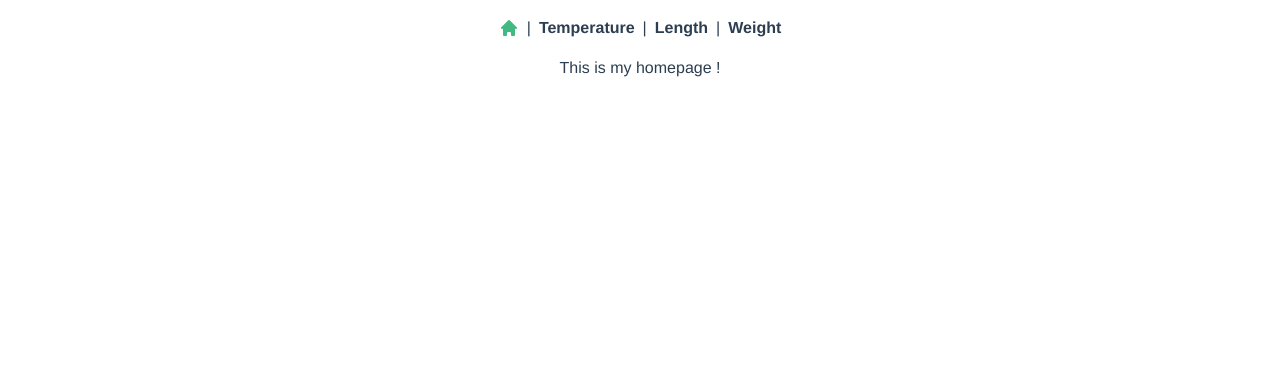
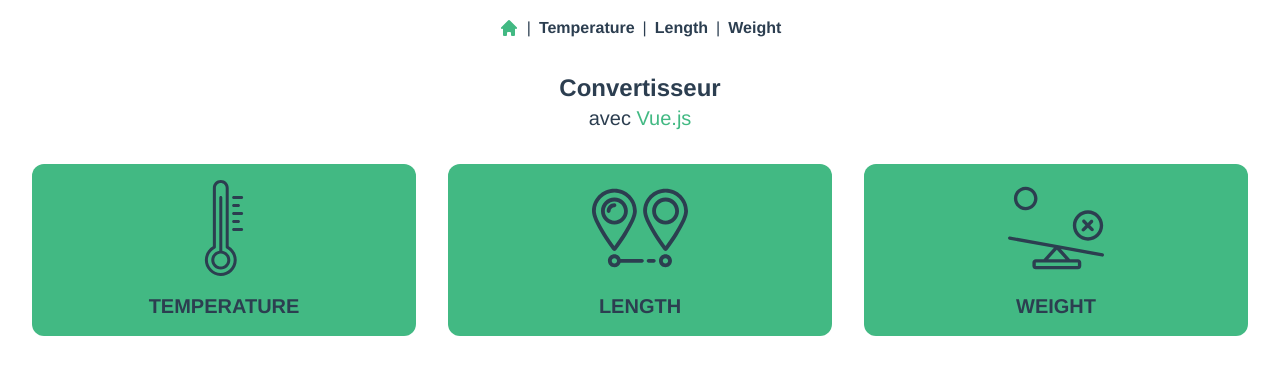
Before and after one commit to mdutry/convertissor-calculator, a Vue app: page / in a window 1280 px wide. Shown: the top 374 px of the page. Built offline with nearby package versions, Linux system fonts and the light colour scheme.

Commit message:
config BlockItem and add in Home + CSS with Tailwind

```diff
--- a/src/App.vue
+++ b/src/App.vue
@@ -20,7 +20,6 @@
     font-family: Avenir, Helvetica, Arial, sans-serif;
     -webkit-font-smoothing: antialiased;
     -moz-osx-font-smoothing: grayscale;
-    text-align: center;
     color: #2c3e50;
   }
 </style>
--- /dev/null
+++ b/src/components/BlockItem.vue
@@ -0,0 +1,54 @@
+<template>
+    <div class="cursor-pointer flex flex-col justify-center items-center p-4 bg-primary rounded-xl" @click="redirectTo">
+        <div v-if="title === 'Weight'">
+            <svg xmlns="http://www.w3.org/2000/svg" class="h-24 w-24" viewBox="0 0 234.686 234.686" fill="currentColor">
+                <path d="M231.305,179.171L4.854,137.998c-2.254-0.43-4.379,1.077-4.787,3.313c-0.406,2.236,1.077,4.379,3.315,4.785 l108.976,19.814l-25.304,27.604H67.908c-4.525,0-8.207,3.711-8.207,8.275v8.154c0,4.564,3.681,8.275,8.207,8.275h102.989 c4.525,0,8.207-3.711,8.207-8.275v-8.154c0-4.564-3.681-8.275-8.207-8.275H151.75l-22.485-24.529l100.568,18.285 c0.249,0.048,0.496,0.068,0.739,0.068c1.952,0,3.685-1.391,4.047-3.382C235.027,181.72,233.543,179.577,231.305,179.171z M170.869,201.789l0.028,8.194l-102.961-0.04v-8.154l-0.028-0.04L170.869,201.789z M140.578,193.514H98.227l21.176-23.103 L140.578,193.514z"/>
+                <path d="M43.232,74.112c15.892,0,28.821-12.931,28.821-28.821c0-15.89-12.929-28.822-28.821-28.822 c-15.892,0-28.821,12.931-28.821,28.822S27.34,74.112,43.232,74.112z M43.232,24.704c11.351,0,20.587,9.236,20.587,20.587 c0,11.351-9.236,20.587-20.587,20.587s-20.587-9.236-20.587-20.587C22.645,33.94,31.881,24.704,43.232,24.704z"/>
+                <path d="M195.572,148.223c20.432,0,37.056-16.622,37.056-37.056s-16.624-37.056-37.056-37.056s-37.056,16.622-37.056,37.056 C158.516,131.601,175.14,148.223,195.572,148.223z M195.572,82.346c15.892,0,28.821,12.931,28.821,28.821 s-12.929,28.821-28.821,28.821c-15.892,0-28.821-12.931-28.821-28.821S179.68,82.346,195.572,82.346z"/>
+                <path d="M183.926,126.077c1.054,0,2.107-0.402,2.911-1.206l8.308-8.307l7.705,7.704c0.804,0.804,1.858,1.206,2.911,1.206 s2.107-0.402,2.911-1.206c1.608-1.608,1.608-4.214,0-5.822l-7.705-7.704l6.249-6.248c1.608-1.608,1.608-4.214,0-5.822 c-1.608-1.608-4.214-1.608-5.822,0l-6.249,6.248l-6.852-6.852c-1.608-1.608-4.214-1.608-5.822,0 c-1.609,1.608-1.608,4.214,0,5.822l6.852,6.852l-8.308,8.307c-1.608,1.608-1.608,4.214,0,5.822 C181.819,125.674,182.873,126.077,183.926,126.077z"/>
+            </svg>
+        </div>
+        <div v-else-if="title === 'Length'">
+            <svg xmlns="http://www.w3.org/2000/svg" class="h-24 w-24" viewBox="0 0 502 502" fill="currentColor">
+                <path d="M117.253,371.669c3.112,0,6.047-1.449,7.939-3.919c0.271-0.354,27.396-35.857,54.14-78.162 c36.611-57.913,55.174-100.707,55.174-127.194c0-64.654-52.6-117.253-117.253-117.253S0,97.74,0,162.393 c0,26.487,18.563,69.282,55.174,127.194c26.744,42.305,53.869,77.808,54.14,78.162 C111.207,370.22,114.141,371.669,117.253,371.669z M20,162.393c0-53.625,43.628-97.253,97.253-97.253 s97.253,43.628,97.253,97.253c0,42.092-64.164,137.76-97.254,182.618C84.16,300.158,20,204.504,20,162.393z"/>
+                <path d="M187.544,162.393c0-38.758-31.532-70.291-70.291-70.291c-38.759,0-70.291,31.532-70.291,70.291 c0,38.759,31.532,70.291,70.291,70.291C156.012,232.684,187.544,201.152,187.544,162.393z M66.963,162.393 c0-27.73,22.56-50.291,50.291-50.291c27.731,0,50.291,22.56,50.291,50.291s-22.56,50.291-50.291,50.291 C89.523,212.684,66.963,190.124,66.963,162.393z"/>
+                <path d="M127.253,132.103c0-5.523-4.477-10-10-10c-22.216,0-40.291,18.074-40.291,40.291c0,5.523,4.477,10,10,10 c5.523,0,10-4.477,10-10c0-11.188,9.102-20.291,20.291-20.291C122.776,142.103,127.253,137.626,127.253,132.103z"/>
+                <path d="M384.746,45.14c-64.654,0-117.253,52.6-117.253,117.253c0,26.487,18.563,69.282,55.174,127.194 c26.744,42.305,53.869,77.808,54.14,78.162c1.892,2.471,4.827,3.919,7.939,3.919s6.047-1.449,7.939-3.919 c0.271-0.354,27.396-35.857,54.141-78.162C483.437,231.675,502,188.881,502,162.393C502,97.74,449.4,45.14,384.746,45.14z M384.746,345.012c-33.093-44.854-97.253-140.508-97.253-182.619c0-53.625,43.628-97.253,97.253-97.253 c53.626,0,97.254,43.628,97.254,97.253C482,204.485,417.836,300.154,384.746,345.012z"/>
+                <path d="M384.746,92.103c-38.758,0-70.29,31.532-70.29,70.291c0,38.759,31.532,70.291,70.29,70.291s70.291-31.532,70.291-70.291 C455.037,123.635,423.504,92.103,384.746,92.103z M384.746,212.684c-27.73,0-50.29-22.56-50.29-50.291s22.56-50.291,50.29-50.291 c27.73,0,50.291,22.56,50.291,50.291S412.477,212.684,384.746,212.684z"/>
+                <path d="M384.15,388.86c-18.748,0-34,15.252-34,34s15.252,34,34,34s34-15.252,34-34S402.897,388.86,384.15,388.86z M384.15,436.86c-7.72,0-14-6.28-14-14c0-7.72,6.28-14,14-14c7.72,0,14,6.28,14,14C398.15,430.58,391.87,436.86,384.15,436.86z" />
+                <path d="M323.15,412.86h-27c-5.523,0-10,4.477-10,10s4.477,10,10,10h27c5.523,0,10-4.477,10-10S328.673,412.86,323.15,412.86z"/>
+                <path d="M261.15,412.86H149.647c-4.281-13.882-17.229-24-32.497-24c-18.748,0-34,15.252-34,34s15.252,34,34,34 c15.268,0,28.217-10.118,32.497-24H261.15c5.523,0,10-4.477,10-10S266.673,412.86,261.15,412.86z M117.15,436.86 c-7.72,0-14-6.28-14-14c0-7.72,6.28-14,14-14c7.72,0,14,6.28,14,14C131.15,430.58,124.87,436.86,117.15,436.86z"/>
+            </svg>
+        </div>
+        <div v-else-if="title === 'Temperature'">
+            <svg xmlns="http://www.w3.org/2000/svg" class="h-24 w-24" viewBox="0 0 512.001 512.001" fill="currentColor">
+                <path d="M281.12,353.354V42.221C281.12,18.941,262.18,0,238.899,0c-23.282,0-42.221,18.941-42.221,42.221v311.133 c-26.391,15.093-42.646,42.761-42.756,73.36c-0.078,21.959,8.481,42.96,24.097,59.132c15.624,16.179,36.315,25.453,58.26,26.115 c0.886,0.026,1.767,0.04,2.649,0.04c22.227-0.001,43.14-8.461,59.142-23.987c16.642-16.149,25.806-37.809,25.806-60.992 C323.875,396.291,307.619,368.505,281.12,353.354z M286.905,476.506c-13.496,13.095-31.316,20.003-50.142,19.427 c-17.741-0.534-34.507-8.072-47.21-21.226c-12.701-13.152-19.661-30.176-19.597-47.937c0.093-26.181,14.773-49.723,38.31-61.438 c2.724-1.355,4.444-4.136,4.444-7.177V42.221c0-14.44,11.748-26.188,26.188-26.188c14.44,0,26.188,11.748,26.188,26.188v315.935 c0,3.042,1.721,5.821,4.444,7.177c23.632,11.762,38.311,35.4,38.311,61.689C307.842,445.831,300.407,463.405,286.905,476.506z"/>
+                <path d="M246.915,376.889V93.528c0-4.427-3.589-8.017-8.017-8.017c-4.427,0-8.017,3.589-8.017,8.017v283.361 c-24.2,3.855-42.756,24.866-42.756,50.133c0,27.995,22.777,50.772,50.772,50.772c27.995,0,50.772-22.777,50.772-50.772 C289.671,401.755,271.115,380.744,246.915,376.889z M238.899,461.761c-19.155,0-34.739-15.584-34.739-34.739 c0-19.155,15.584-34.739,34.739-34.739s34.739,15.584,34.739,34.739C273.638,446.177,258.054,461.761,238.899,461.761z"/>
+                <path d="M350.063,256.534h-42.756c-4.427,0-8.017,3.589-8.017,8.017s3.589,8.017,8.017,8.017h42.756 c4.427,0,8.017-3.589,8.017-8.017S354.492,256.534,350.063,256.534z"/>
+                <path d="M332.961,213.778h-25.653c-4.427,0-8.017,3.589-8.017,8.017c0,4.427,3.589,8.017,8.017,8.017h25.653 c4.427,0,8.017-3.589,8.017-8.017C340.978,217.368,337.388,213.778,332.961,213.778z"/>
+                <path d="M350.063,171.023h-42.756c-4.427,0-8.017,3.589-8.017,8.017c0,4.427,3.589,8.017,8.017,8.017h42.756 c4.427,0,8.017-3.589,8.017-8.017C358.08,174.612,354.492,171.023,350.063,171.023z"/>
+                <path d="M332.961,128.267h-25.653c-4.427,0-8.017,3.589-8.017,8.017c0,4.427,3.589,8.017,8.017,8.017h25.653 c4.427,0,8.017-3.589,8.017-8.017C340.978,131.856,337.388,128.267,332.961,128.267z"/>
+                <path d="M350.063,85.511h-42.756c-4.427,0-8.017,3.589-8.017,8.017c0,4.427,3.589,8.017,8.017,8.017h42.756 c4.427,0,8.017-3.589,8.017-8.017C358.08,89.101,354.491,85.511,350.063,85.511z"/>
+            </svg>
+        </div>
+        <h3 class="mt-4 font-bold text-xl uppercase">{{ title }}</h3>
+    </div>
+</template>
+
+<script>
+export default {
+    props: {
+        title: {
+            type: String,
+            required: true
+        }
+    },
+    methods: {
+        redirectTo() {
+            this.$router.push({
+                path: `/${this.title.toLowerCase()}`
+            })
+        }
+    }
+}
+</script>
--- a/src/views/Home.vue
+++ b/src/views/Home.vue
@@ -1,11 +1,21 @@
 <template>
-  <div class="home">
-    <h1>This is my homepage !</h1>
+  <div class="mt-4">
+    <h2 class="text-2xl font-bold text-center">Convertisseur</h2>
+    <p class="text-center text-xl">avec <span class="text-primary">Vue.js</span></p>
+    <div class="px-8 py-4 grid grid-cols-3 gap-8 mt-4">
+      <BlockItem title="Temperature" />
+      <BlockItem title="Length" />
+      <BlockItem title="Weight" />
+    </div>
   </div>
 </template>
 
 <script>
+  import BlockItem from "../components/BlockItem.vue"
   export default {
-    name: 'Home'
+    name: 'Home',
+    components: {
+      BlockItem
+    }
   }
 </script>
--- a/src/views/Length.vue
+++ b/src/views/Length.vue
@@ -1,5 +1,6 @@
 <template>
-  <div class="length">
-    <h1>This is a length page</h1>
+  <div class="mt-4">
+    <h2 class="text-2xl font-bold text-center">This is a length page</h2>
+    <p class="text-center text-xl">avec <span class="text-primary">Vue.js</span></p>
   </div>
 </template>
--- a/src/views/Temperature.vue
+++ b/src/views/Temperature.vue
@@ -1,5 +1,6 @@
 <template>
-  <div class="temperature">
-    <h1>This is a temperature page</h1>
+  <div class="mt-4">
+    <h2 class="text-2xl font-bold text-center">This is a temperature page</h2>
+    <p class="text-center text-xl">avec <span class="text-primary">Vue.js</span></p>
   </div>
 </template>
--- a/src/views/Weight.vue
+++ b/src/views/Weight.vue
@@ -1,5 +1,6 @@
 <template>
-  <div class="weight">
-    <h1>This is a weight page</h1>
+  <div class="mt-4">
+    <h2 class="text-2xl font-bold text-center">This is a weight page</h2>
+    <p class="text-center text-xl">avec <span class="text-primary">Vue.js</span></p>
   </div>
 </template>
--- a/tailwind.config.js
+++ b/tailwind.config.js
@@ -4,7 +4,11 @@ module.exports = {
     "./src/**/*.{vue,js,ts,jsx,tsx}",
   ],
   theme: {
-    extend: {},
+    extend: {
+      colors: {
+        primary: "#42b983"
+      },
+    },
   },
   plugins: [],
 }
```
